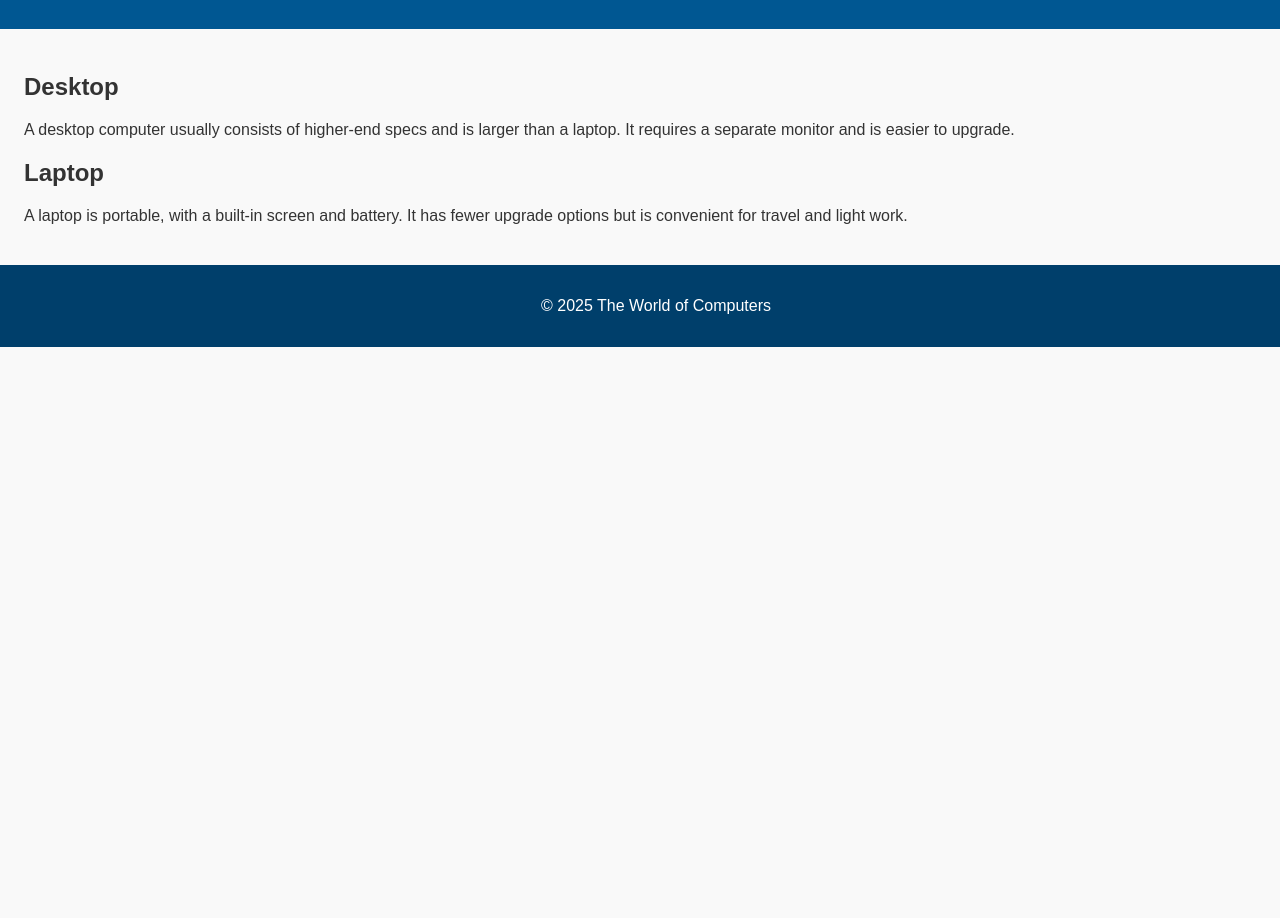
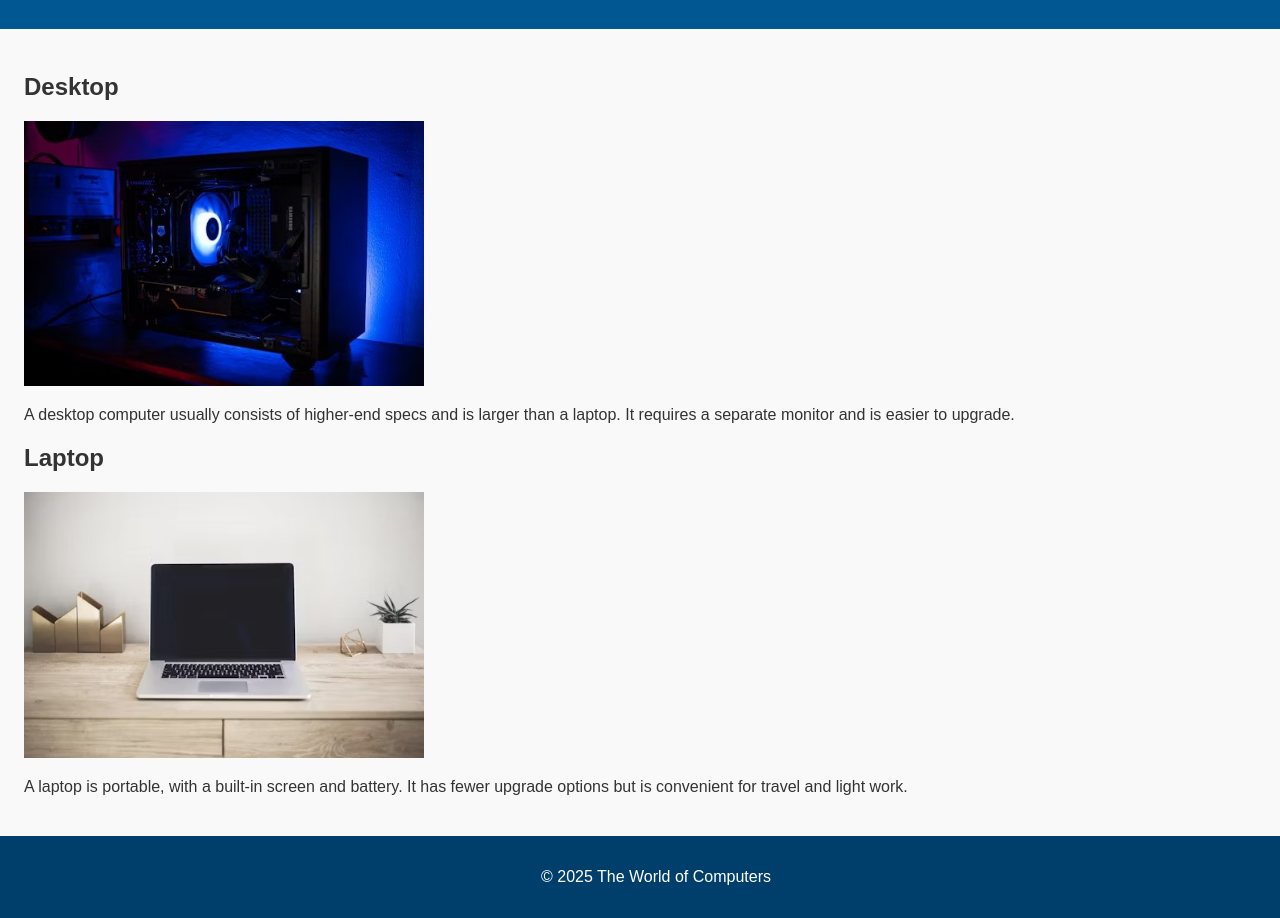
Before and after one commit to nasmuj/computer-guide-site, a plain HTML site: page types.html in a window 1280 px wide. Shown: the part 117-1035 px from the top of the page. Before the commit the page ends 800 px from the top, so only its background shows below. Drawn offline with Linux system fonts and the light colour scheme.

Commit message:
added images

```diff
--- a/types.html
+++ b/types.html
@@ -24,8 +24,11 @@
   </header>
   <main>
     <h2>Desktop</h2>
+    <img src="images/bluesetup.png" alt="Desktop Setup" width="400">
     <p>A desktop computer usually consists of higher-end specs and is larger than a laptop. It requires a separate monitor and is easier to upgrade.</p>
+
     <h2>Laptop</h2>
+    <img src="images/laptop.png" alt="Laptop" width="400">
     <p>A laptop is portable, with a built-in screen and battery. It has fewer upgrade options but is convenient for travel and light work.</p>
   </main>
   <footer>
```
